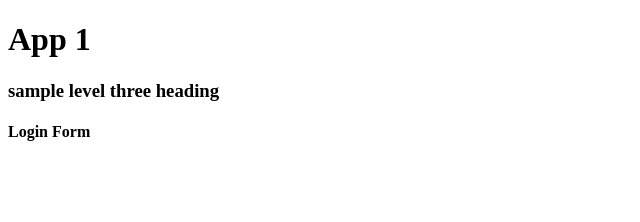
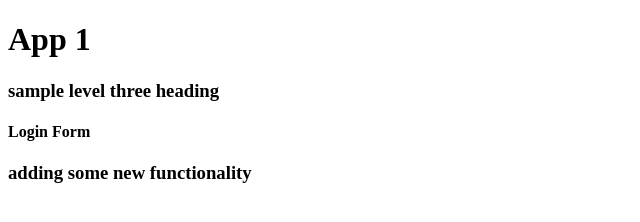
Before and after one commit to smolalexa/app1, a plain HTML site: page index.html in a window 1280 px wide. Shown: the whole page, without its empty margins (0-640 px from the left). Drawn offline with Linux system fonts and the light colour scheme.

Commit message:
Adding some new functionality

```diff
--- a/index.html
+++ b/index.html
@@ -11,6 +11,7 @@
     <h3>sample level three heading</h3>
     <div id="login-form-container">
         <h4>Login Form</h4>
+        <h3>adding some new functionality</h3>
     </div>
 </body>
 </html>
```
